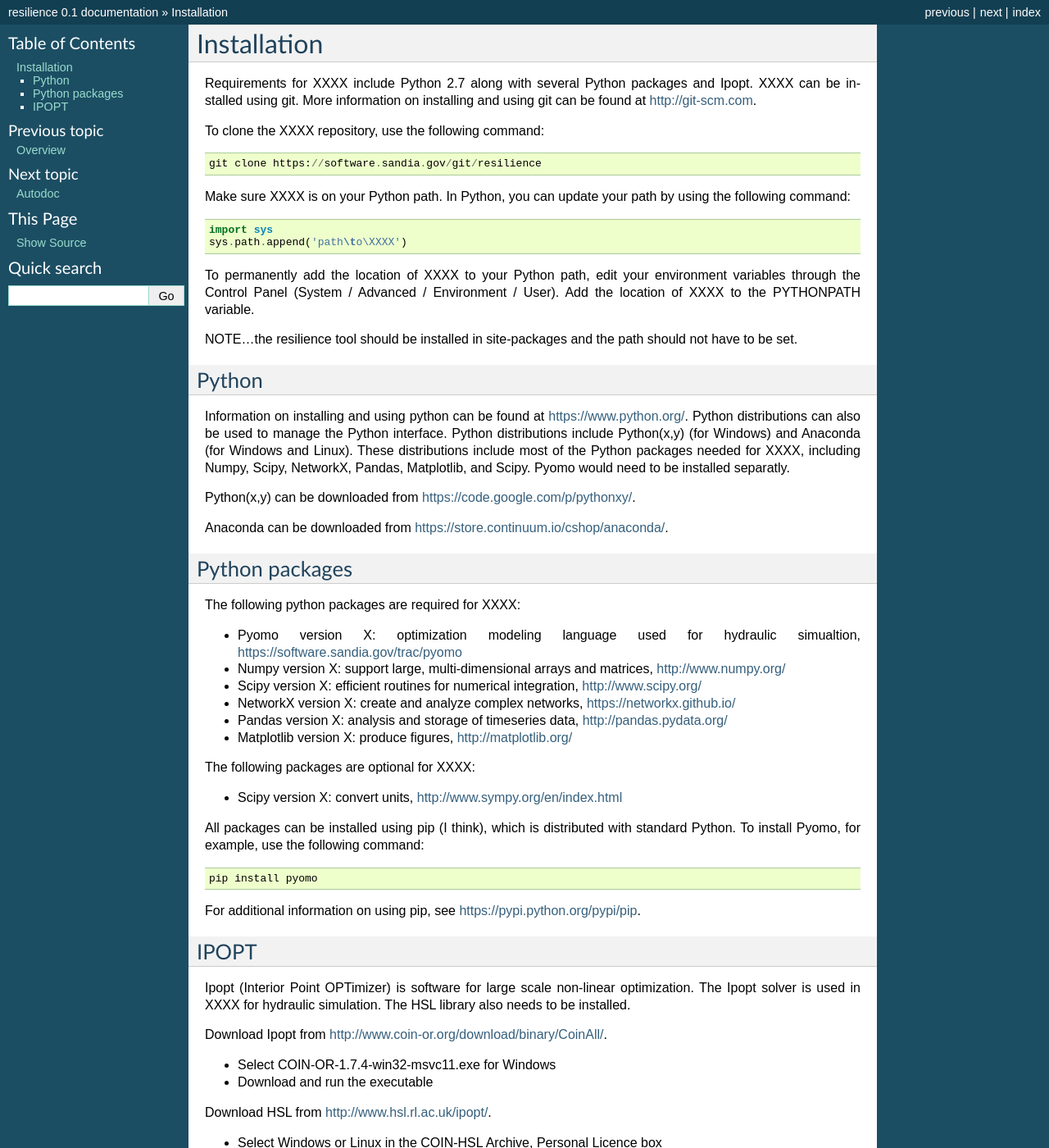
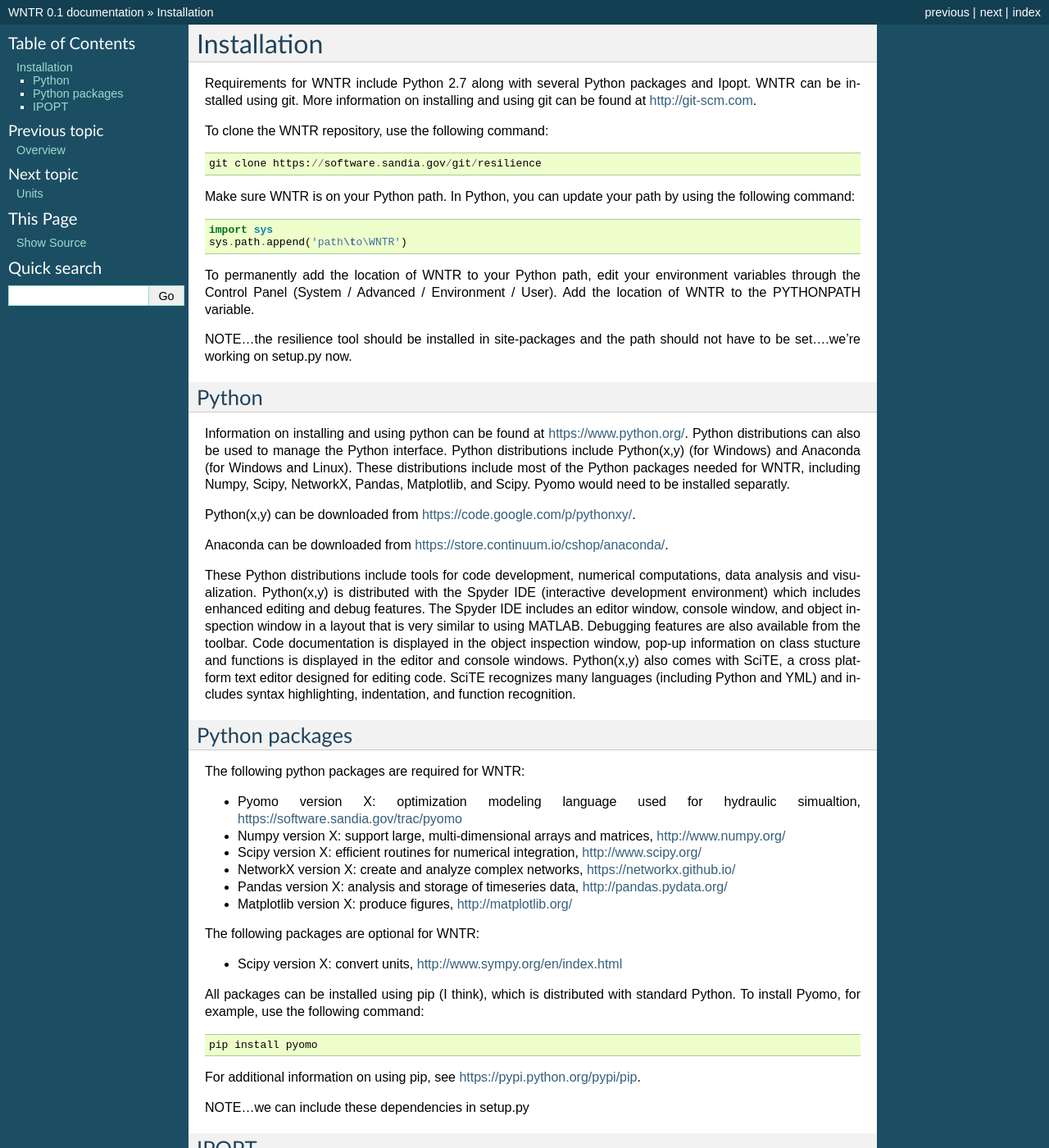
Before and after one commit to USEPA/WNTR, a Sphinx documentation site: the page built from documentation/sphinx/installation.rst, in a window 1280 px wide and 1400 px high. Shown: the whole window at 82% size. Built offline with Sphinx 7.4.7, drawn with Linux system fonts in a browser that asks for light colours; formulas are drawn with MathJax 3; some of the changed text lies outside the part shown.

Commit message:
Preliminary setup.py, README, and LICENSE file Updates to sphinx user manual

```diff
--- a/documentation/sphinx/conf.py
+++ b/documentation/sphinx/conf.py
@@ -1,6 +1,6 @@
 # -*- coding: utf-8 -*-
 #
-# resilience documentation build configuration file, created by
+# WNTR documentation build configuration file, created by
 # sphinx-quickstart on Tue Jun 09 14:55:44 2015.
 #
 # This file is execfile()d with the current directory set to its
@@ -34,6 +34,7 @@
     'sphinx.ext.todo',
     'sphinx.ext.coverage',
     'sphinx.ext.pngmath',
+    'sphinx.ext.autosummary',
 ]
 
 # Add any paths that contain templates here, relative to this directory.
@@ -49,7 +50,7 @@
 master_doc = 'index'
 
 # General information about the project.
-project = u'resilience'
+project = u'WNTR'
 copyright = u'2015, SNL, EPA, Purdue'
 
 # The version info for the project you're documenting, acts as replacement for
@@ -182,7 +183,7 @@
 #html_file_suffix = None
 
 # Output file base name for HTML help builder.
-htmlhelp_basename = 'resiliencedoc'
+htmlhelp_basename = 'wntrdoc'
 
 
 # -- Options for LaTeX output ---------------------------------------------
@@ -202,7 +203,7 @@
 # (source start file, target name, title,
 #  author, documentclass [howto, manual, or own class]).
 latex_documents = [
-  ('index', 'resilience.tex', u'resilience Documentation',
+  ('index', 'wntr.tex', u'wntr Documentation',
    u'SNL, EPA, Purdue', 'manual'),
 ]
 
@@ -232,7 +233,7 @@
 # One entry per manual page. List of tuples
 # (source start file, name, description, authors, manual section).
 man_pages = [
-    ('index', 'resilience', u'resilience Documentation',
+    ('index', 'wntr', u'wntr Documentation',
      [u'SNL, EPA, Purdue'], 1)
 ]
 
@@ -246,8 +247,8 @@
 # (source start file, target name, title, author,
 #  dir menu entry, description, category)
 texinfo_documents = [
-  ('index', 'resilience', u'resilience Documentation',
-   u'SNL, EPA, Purdue', 'resilience', 'One line description of project.',
+  ('index', 'wntr', u'wntr Documentation',
+   u'SNL, EPA, Purdue', 'wntr', 'One line description of project.',
    'Miscellaneous'),
 ]
 
@@ -262,3 +263,5 @@
 
 # If true, do not generate a @detailmenu in the "Top" node's menu.
 #texinfo_no_detailmenu = False
+
+autosummary_generate = True
--- a/documentation/sphinx/installation.rst
+++ b/documentation/sphinx/installation.rst
@@ -1,26 +1,26 @@
 Installation
 ======================================
 
-Requirements for XXXX include Python 2.7 along with several Python packages and
-Ipopt. XXXX can be installed using git.  More information on installing and
+Requirements for WNTR include Python 2.7 along with several Python packages and
+Ipopt. WNTR can be installed using git.  More information on installing and
 using git can be found at http://git-scm.com.
 
-To clone the XXXX repository, use the following command::
+To clone the WNTR repository, use the following command::
 
 	git clone https://software.sandia.gov/git/resilience
 
-Make sure XXXX is on your Python path.  In Python, you can update your
+Make sure WNTR is on your Python path.  In Python, you can update your
 path by using the following command::
 
 	import sys
-	sys.path.append('path\to\XXXX')
+	sys.path.append('path\to\WNTR')
 
-To permanently add the location of XXXX to your Python path, edit your
+To permanently add the location of WNTR to your Python path, edit your
 environment variables through the Control Panel (System / Advanced /
-Environment / User).  Add the location of XXXX to the PYTHONPATH variable.
+Environment / User).  Add the location of WNTR to the PYTHONPATH variable.
 
 NOTE...the resilience tool should be installed in site-packages and the
-path should not have to be set.
+path should not have to be set....we're working on setup.py now.
 
 Python
 ------
@@ -28,16 +28,29 @@
 https://www.python.org/.  Python distributions can also be used to manage
 the Python interface.  Python distributions include Python(x,y) (for Windows)
 and Anaconda (for Windows and Linux). These distributions include most of the
-Python packages needed for XXXX, including Numpy, Scipy, NetworkX, Pandas,
+Python packages needed for WNTR, including Numpy, Scipy, NetworkX, Pandas,
 Matplotlib, and Scipy. Pyomo would need to be installed separatly.
 
 Python(x,y) can be downloaded from https://code.google.com/p/pythonxy/.
 
 Anaconda can be downloaded from https://store.continuum.io/cshop/anaconda/.
 
+These Python distributions include tools for code development, numerical
+computations, data analysis and visualization. Python(x,y) is distributed with
+the Spyder IDE (interactive development environment) which includes enhanced
+editing and debug features.  The Spyder IDE includes an editor window,
+console window, and object inspection window in a layout that is very similar
+to using MATLAB. Debugging features are also available from the toolbar.
+Code documentation is displayed in the object inspection
+window, pop-up information on class stucture and functions is displayed in the
+editor and console windows.
+Python(x,y) also comes with SciTE, a cross platform text editor designed for
+editing code.  SciTE recognizes many languages (including Python and YML) and
+includes syntax highlighting, indentation, and function recognition.
+
 Python packages
 ---------------
-The following python packages are required for XXXX:
+The following python packages are required for WNTR:
 
 * Pyomo version X: optimization modeling language used for hydraulic simualtion,
   https://software.sandia.gov/trac/pyomo
@@ -52,7 +65,7 @@
 * Matplotlib version X: produce figures,
   http://matplotlib.org/
 
-The following packages are optional for XXXX:
+The following packages are optional for WNTR:
 
 * Scipy version X: convert units,
   http://www.sympy.org/en/index.html
@@ -64,10 +77,13 @@
 
 For additional information on using pip, see https://pypi.python.org/pypi/pip.
 
+
+NOTE...we can include these dependencies in setup.py
+
 IPOPT
 -----
 Ipopt (Interior Point OPTimizer) is software for large scale non-linear
-optimization. The Ipopt solver is used in XXXX for hydraulic simulation.
+optimization. The Ipopt solver is used in WNTR for hydraulic simulation.
 The HSL library also needs to be installed.
 
 Download Ipopt from http://www.coin-or.org/download/binary/CoinAll/.
```
Also changed, not shown: README.txt (added, +33 -0 lines), documentation/sphinx/getting_started.rst (added, +37 -0 lines), documentation/sphinx/index.rst (+7 -9 lines), documentation/sphinx/license.rst (added, +38 -0 lines), documentation/sphinx/overview.rst (+20 -0 lines), documentation/sphinx/reference/index.rst (added, +11 -0 lines), documentation/sphinx/reference/metrics.rst (added, +11 -0 lines), documentation/sphinx/reference/network.rst (added, +10 -0 lines), documentation/sphinx/reference/pyepanet.rst (added, +11 -0 lines), documentation/sphinx/reference/simulation.rst (added, +12 -0 lines), documentation/sphinx/reference/units.rst (added, +9 -0 lines), documentation/sphinx/units.rst (added, +40 -0 lines), setup.py (added, +13 -0 lines), LICENSE.txt (added), 1 more files.
